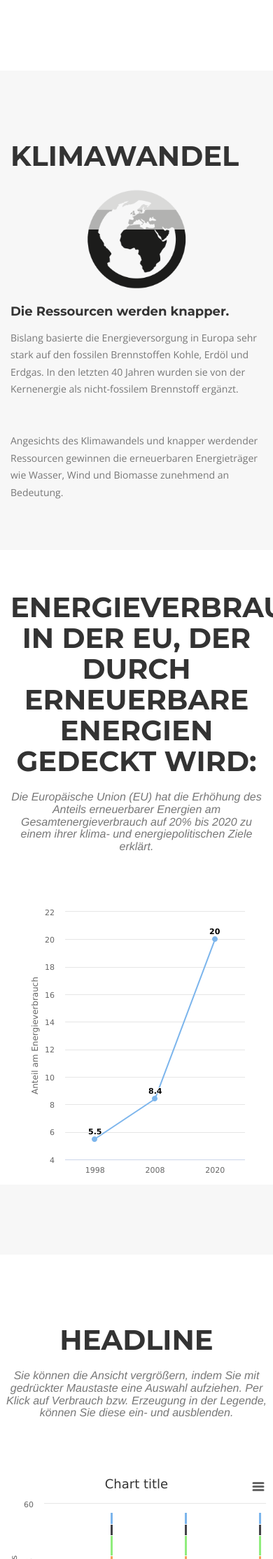
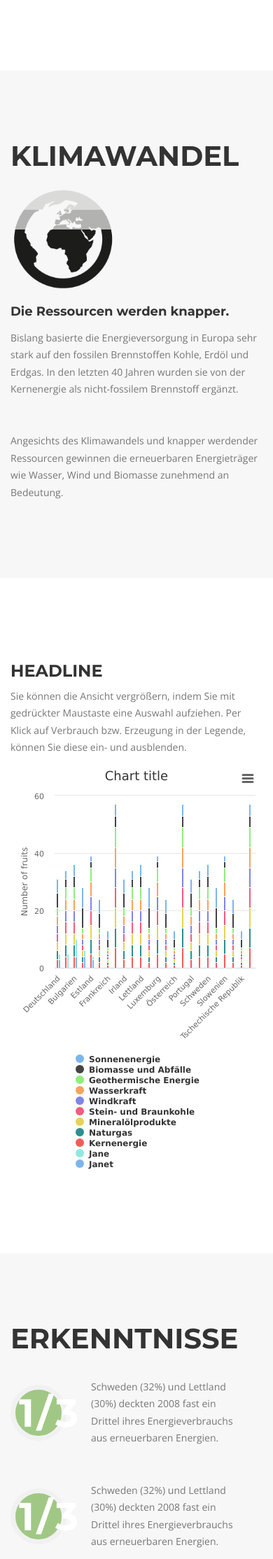
Before and after one commit to kevinweber/erneuerbare-energien, a PHP site: page / in a window 390 px wide; the page is wider, and only the part inside the window is pictured. Shown: the part 2012-4240 px from the top of that part at 70% size. Run offline with PHP 8.4, Linux system fonts and the light colour scheme; some libraries are stand-ins or nearby versions; some web fonts are replaced.

Commit message:
Improved CSS and responsiveness; updated 'Erkenntnisse'

```diff
--- a/custom/css/custom.css
+++ b/custom/css/custom.css
@@ -10,6 +10,13 @@
     Green:              #d0c884
     Dark green:         #426e1f
  */
+
+* {
+    box-sizing: border-box;
+    -webkit-box-sizing: border-box;
+    -moz-box-sizing: border-box;
+    -ms-box-sizing: border-box;
+}
 
 body {
     overflow-x: hidden;
@@ -35,6 +42,29 @@ p {
 
 p.large {
     font-size: 16px;
+}
+
+
+.flexbox, .timeline-image, .timeline > li {
+    display: -webkit-box;      /* OLD - iOS 6-, Safari 3.1-6 */
+    display: -moz-box;         /* OLD - Firefox 19- (buggy but mostly works) */
+    display: -ms-flexbox;      /* TWEENER - IE 10 */
+    display: -webkit-flex;     /* NEW - Chrome */
+    display: flex;             /* NEW, Spec - Opera 12.1, Firefox 20+ */
+    align-items: center;
+}
+
+.text-center-left {
+    text-align: left;
+}
+
+p.icon-text {
+    font-size: 56px;
+    font-family: "Montserrat","Helvetica Neue",Helvetica,Arial,sans-serif;
+    font-weight: 700;
+    letter-spacing: 4px;
+    margin: 0;
+    width: 100%;
 }
 
 a,
@@ -448,7 +488,7 @@ section h3.section-subheading {
 
 .timeline {
     position: relative;
-    padding: 0;
+    padding: 20px 0 0;
     list-style: none;
 }
 
@@ -461,6 +501,7 @@ section h3.section-subheading {
     width: 2px;
     margin-left: -1.5px;
     background-color: #f1f1f1;
+    display: none;
 }
 
 .timeline>li {
--- a/index.html
+++ b/index.html
@@ -63,7 +63,7 @@
                         <a class="page-scroll" href="#portfolio">Klimawandel</a>
                     </li>
                     <li>
-                        <a class="page-scroll" href="#team">Fakten</a>
+                        <a class="page-scroll" href="#team">Erkenntnisse</a>
                     </li>
                     <!-- <li>
                         <a class="page-scroll" href="#another-id">Fakten</a>
@@ -98,10 +98,10 @@
                 </div>
             </div>
             <div class="row text-left">
-                <div class="col-md-offset-1 col-md-2 text-center">
+                <div class="col-md-offset-1 col-md-2 text-center-left">
                     <p class="text-muted"><img src="custom/img/icons/energy-money-exchange.png" alt="Motor der Volkswirtschaft" style="width:150px;height:auto;margin-top:5px;"></p>
                 </div>
-                <div class="col-md-5">
+                <div class="col-md-6 col-lg-5">
                     <h4 class="service-heading">Der Motor der Volkswirtschaft.</h4>
                     <p class="text-muted">Eine stabile, verlässliche Energieversorgung trägt entscheidend zu Wohlstand und Erfolg eines Landes bei. Aktuelle Herausforderungen der Energiepolitik sind insbesondere die Versorgungssicherheit, Wirtschaftlichkeit und umweltfreundliche Energiegewinnung.</p>
                 </div>
@@ -134,7 +134,7 @@
                 </div>
             </div>
             <div class="row text-left">
-                <div class="col-md-offset-1 col-md-2 text-center">
+                <div class="col-md-offset-1 col-md-2 text-center-left">
                     <p class="text-muted"><img src="custom/img/icons/globe-ressources-2.png" alt="Ressourcen" style="width:150px;height:auto;margin-top:5px;"></p>
                 </div>
                 <div class="col-md-4">
@@ -146,46 +146,74 @@
                     <p class="text-muted">Angesichts des Klimawandels und knapper werdender Ressourcen gewinnen die erneuerbaren Energieträger wie Wasser, Wind und Biomasse zunehmend an Bedeutung.</p>
                 </div>
             </div>
-			<br><br><br>
-            <div class="row" style="background:#fff;">
-                <div class="col-lg-12 text-center">
-                	<br><br><br>
-                    <h2 class="section-heading">Energieverbrauch in der EU, der durch erneuerbare Energien gedeckt wird:</h2>
-                    <h3 class="section-subheading text-muted">Die Europäische Union (EU) hat die Erhöhung des Anteils erneuerbarer Energien am Gesamtenergieverbrauch auf 20% bis 2020 zu einem ihrer klima- und energiepolitischen Ziele erklärt.</h3>
-                    <div id="container-line-labels" style="min-width: 310px; height: 400px; margin: 0 auto" class="col-lg-6"></div>
+        </div>
+    </section>
+
+    <section id="services">
+        <div class="container">
+            <div class="row">
+                <div class="col-md-offset-1 col-lg-10">
+                    <h3 class="section-heading">Headline</h3>
+                    <p class="text-muted">Sie können die Ansicht vergrößern, indem Sie mit gedrückter Maustaste eine Auswahl aufziehen. Per Klick auf Verbrauch bzw. Erzeugung in der Legende, können Sie diese ein- und ausblenden.</p>
                 </div>
             </div>
+
+            <div id="container_pf" style="height: 600px; min-width: 310px; max-width:100%; margin: 0 auto"></div>
+
         </div>
     </section>
 
 
-    <section>
-        <div class="row">
-            <div class="col-lg-12 text-center">
-                <h2 class="section-heading">Headline</h2>
-                <h3 class="section-subheading text-muted">Sie können die Ansicht vergrößern, indem Sie mit gedrückter Maustaste eine Auswahl aufziehen. Per Klick auf Verbrauch bzw. Erzeugung in der Legende, können Sie diese ein- und ausblenden.</h3>
-            </div>
-        </div>
-
-        <div id="container_pf" style="height: 600px; min-width: 310px; max-width:100%; margin: 0 auto"></div>
-    </section>
-
-    <!-- Team Section -->
-    <section id="team">
+    <!-- About Section -->
+    <section id="team" class="bg-light-gray">
         <div class="container">
             <div class="row text-left">
                 <div class="col-md-offset-1 col-md-10 text-left">
-                    <h2 class="section-heading">Interessante Fakten</h2>
+                    <h2 class="section-heading">Erkenntnisse</h2>
                 </div>
             </div>
-            <div class="row text-left">
-                <div class="col-md-offset-1 col-md-4">
-                    <h4 class="service-heading">Die Ressourcen werden knapper.</h4>
-                    <p class="text-muted">Bislang basierte die Energieversorgung in Europa sehr stark auf den fossilen Brennstoffen Kohle, Erdöl und Erdgas. In den letzten 40 Jahren wurden sie von der Kernenergie als nicht-fossilem Brennstoff ergänzt.</p>
+            <div class="row">
+                <div class="col-md-offset-1 col-lg-10">
+                    <ul class="timeline">
+                        <li>
+                            <div class="timeline-image">
+                                <p class="img-circle img-responsive icon-text" style="padding-left:5px;">1/3</p>
+                            </div>
+                            <div class="col-md-offset-2 timeline-panel">
+                                <div class="timeline-body timeline-body col-md-8">
+                                    <p class="text-muted">Schweden (32%) und Lettland (30%) deckten 2008 fast ein Drittel ihres Energieverbrauchs aus erneuerbaren Energien.</p>
+                                </div>
+                            </div>
+                        </li>
+                       <li>
+                            <div class="timeline-image">
+                                <p class="img-circle img-responsive icon-text" style="padding-left:5px;">1/3</p>
+                            </div>
+                            <div class="col-md-offset-2 timeline-panel">
+                                <div class="timeline-body timeline-body col-md-8">
+                                    <p class="text-muted">Schweden (32%) und Lettland (30%) deckten 2008 fast ein Drittel ihres Energieverbrauchs aus erneuerbaren Energien.</p>
+                                </div>
+                            </div>
+                        </li>
+                       <li>
+                            <div class="timeline-image">
+                                <p class="img-circle img-responsive icon-text" style="padding-left:5px;">1/3</p>
+                            </div>
+                            <div class="col-md-offset-2 timeline-panel">
+                                <div class="timeline-body timeline-body col-md-8">
+                                    <p class="text-muted">Schweden (32%) und Lettland (30%) deckten 2008 fast ein Drittel ihres Energieverbrauchs aus erneuerbaren Energien.</p>
+                                </div>
+                            </div>
+                        </li>
+                    </ul>
                 </div>
-                <div class="col-md-offset-2 col-md-4">
-                    <h4 class="service-heading">&ensp;</h4>
-                    <p class="text-muted">Angesichts des Klimawandels und knapper werdender Ressourcen gewinnen die erneuerbaren Energieträger wie Wasser, Wind und Biomasse zunehmend an Bedeutung.</p>
+            </div>
+            <div class="row" style="background:#fff;">
+                <div class="col-lg-12 text-center">
+                    <br><br><br>
+                    <h2 class="section-heading">Energieverbrauch in der EU, der durch erneuerbare Energien gedeckt wird:</h2>
+                    <h3 class="section-subheading text-muted">Die Europäische Union (EU) hat die Erhöhung des Anteils erneuerbarer Energien am Gesamtenergieverbrauch auf 20% bis 2020 zu einem ihrer klima- und energiepolitischen Ziele erklärt.</h3>
+                    <div id="container-line-labels" style="min-width: 310px; height: 400px; margin: 0 auto" class="col-lg-6"></div>
                 </div>
             </div>
         </div>
@@ -201,13 +229,7 @@
             </div>
             <div class="row text-left">
                 <div class="col-md-offset-1 col-md-4">
-                    <p class="text-muted">Als erneuerbare Energieträger gelten alle natürlichen Energievorkommen, die entweder auf permanent vorhan- dene oder sich in wenigen Generationen regenerierende Energieströme zurückzuführen sind, zum Beispiel Wind- und Solarenergie, Wasserkraft, Biomasse und Geothermie.</p>
-                </div>
-            </div>
-            <br><br><br>
-            <div class="row text-left">
-                <div class="col-md-offset-4 col-md-4">
-                    <p class="text-muted">Schweden (32%) und Lettland (30%) deckten 2008 fast ein Drittel ihres Energieverbrauchs aus erneuerbaren Energien.</p>
+                    <p class="text-muted">Als erneuerbare Energieträger gelten alle natürlichen Energievorkommen, die entweder auf permanent vorhandene oder sich in wenigen Generationen regenerierende Energieströme zurückzuführen sind, zum Beispiel Wind- und Solarenergie, Wasserkraft, Biomasse und Geothermie.</p>
                 </div>
             </div>
         </div>
```
Also changed, not shown: other parts of custom/css/custom.css (+29 -18 lines).
